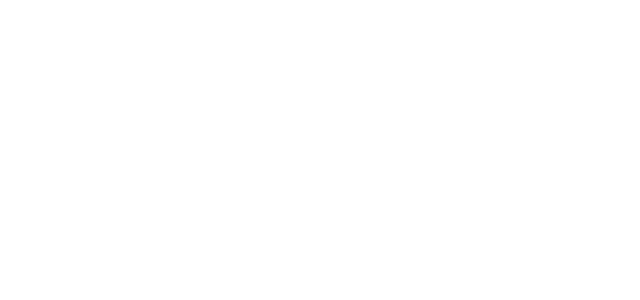
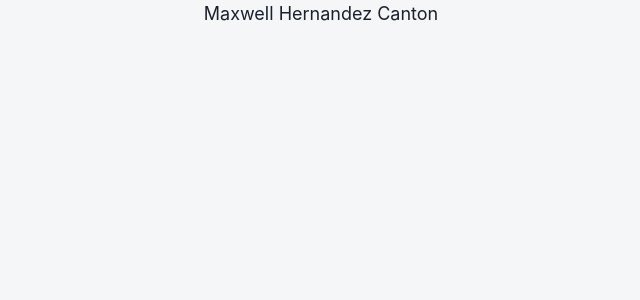
Before and after one commit to MaxwellCanton/DjangoReactJWT, a React (Create React App) app in the folder frontend/: page / in a window 1280 px wide. Shown: the top 300 px of the page, without its empty margins (319-959 px from the left). Built offline with nearby package versions, Linux system fonts and the light colour scheme.

Commit message:
TicketFrontend - se agrega la vista principal de la app con provide, redux y rutas implementadas

```diff
--- a/frontend/package.json
+++ b/frontend/package.json
@@ -14,6 +14,7 @@
     "react": "^19.1.0",
     "react-dom": "^19.1.0",
     "react-redux": "^9.2.0",
+    "react-router-dom": "^7.4.1",
     "react-scripts": "5.0.1",
     "redux": "^5.0.1",
     "redux-devtools-extension": "^2.13.9",
--- a/frontend/src/App.css
+++ b/frontend/src/App.css
@@ -1,38 +1,26 @@
+
+
+.footer {
+  justify-content: center;
+  height: 6vh;
+}
+
+
+html, body {
+  font-size: 18px;
+  background-color: #f5f6f7 !important;
+}
+
 .App {
+  height: 100vh;
+  align-items: center;
+  justify-content: center;
   text-align: center;
 }
 
-.App-logo {
-  height: 40vmin;
-  pointer-events: none;
+
+
+
+div.chakra-select__wrapper.css-42b2qy{
+  height: 100%;
 }
-
-@media (prefers-reduced-motion: no-preference) {
-  .App-logo {
-    animation: App-logo-spin infinite 20s linear;
-  }
-}
-
-.App-header {
-  background-color: #282c34;
-  min-height: 100vh;
-  display: flex;
-  flex-direction: column;
-  align-items: center;
-  justify-content: center;
-  font-size: calc(10px + 2vmin);
-  color: white;
-}
-
-.App-link {
-  color: #61dafb;
-}
-
-@keyframes App-logo-spin {
-  from {
-    transform: rotate(0deg);
-  }
-  to {
-    transform: rotate(360deg);
-  }
-}
--- a/frontend/src/App.js
+++ b/frontend/src/App.js
@@ -1,23 +1,27 @@
-import logo from './logo.svg';
 import './App.css';
 import { ChakraProvider } from '@chakra-ui/react';
 import store from './store'
 import { Provider } from 'react-redux';
+import { BrowserRouter as Router, Route, Routes } from 'react-router-dom'
+import { FooterComponent } from './components/FooterComponent';
+import BodyComponent from './components/BodyComponent';
 
 function App() {
-
-
   return (
     <ChakraProvider >
       <Provider store={store}>
-        <div className='App'>
 
-        </div>
+        <Router>
+            <div className='App'>
+                <Routes>
+                  <Route path="/" element={<BodyComponent/>}/>
+                </Routes>
+                <FooterComponent/>
+            </div>
+        </Router>
       </Provider>
     </ChakraProvider>
-  );
-
-
+);
 
 }
 
--- /dev/null
+++ b/frontend/src/components/BodyComponent.jsx
@@ -0,0 +1,20 @@
+import React from 'react';
+
+
+
+function BodyComponent({return_notes, note_list}){
+
+
+    return (
+        <div className="container">
+            <div className="main-panel">
+
+
+
+            </div>
+        </div>
+    );
+}
+
+
+export default BodyComponent
--- /dev/null
+++ b/frontend/src/components/FooterComponent.jsx
@@ -0,0 +1,8 @@
+import React from 'react';
+
+
+export function FooterComponent(){
+    return (
+        <div className="footer"><a>Maxwell Hernandez Canton</a></div>
+    );
+}
--- a/frontend/src/redux/reducers/index.js
+++ b/frontend/src/redux/reducers/index.js
@@ -1,4 +1,3 @@
 import { combineReducers } from "redux";
 
-export default combineReducers({
-})
+export default combineReducers({})
--- a/frontend/src/store.js
+++ b/frontend/src/store.js
@@ -1,18 +1,15 @@
-import { createStore, applyMiddleware } from 'redux';
+import { createStore, applyMiddleware, compose } from 'redux';
 import {thunk} from 'redux-thunk';
-import rootReducer from './redux/reducers'
-import { composeWithDevTools } from 'redux-devtools-extension';
+import rootReducer from './redux/reducers';
 
 const initialState = {};
-
 const middleware = [thunk];
 
-const store = createStore(
-    rootReducer,
-    initialState,
+const composedEnhancers =
+  typeof window !== "undefined" && window.__REDUX_DEVTOOLS_EXTENSION_COMPOSE__
+    ? window.__REDUX_DEVTOOLS_EXTENSION_COMPOSE__(applyMiddleware(...middleware))
+    : compose(applyMiddleware(...middleware));
 
-    composeWithDevTools(applyMiddleware(...middleware))
-
-);
+const store = createStore(rootReducer, initialState, composedEnhancers);
 
 export default store;
```
Also changed, not shown: 1 other file (tests, documents, lock files or other folders).
